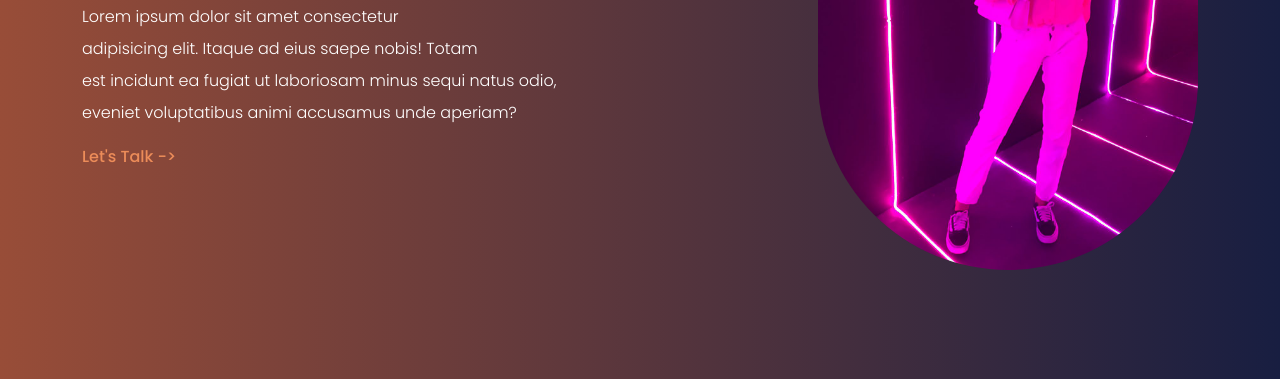
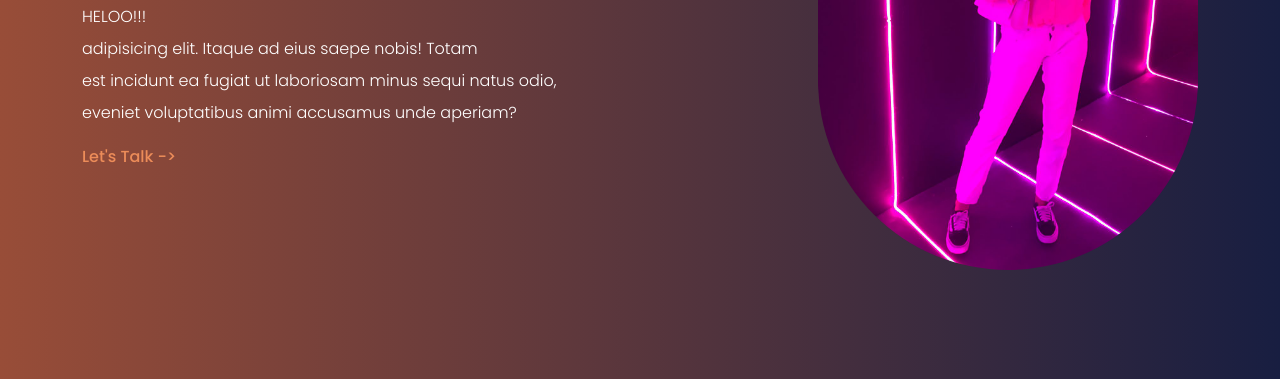
Before and after one commit to baabyygalll/baabyygalll.github.io, a plain HTML site: page index.html in a window 1280 px wide. Shown: the part 421-800 px from the top of the page. Drawn offline with nearby package versions, Linux system fonts and the light colour scheme.

Commit message:
add hello

```diff
--- a/index.html
+++ b/index.html
@@ -50,7 +50,7 @@
     <!-- Start Left Hero -->
     <div class="col-12 col-sm-6 text-white align-self-center order-1 order-lg-0" >
         <h1 class="identitas">Andira Azzahra <br> User Interface <br> Designer</h1>
-        <p class="fw-light lh-lg">Lorem ipsum dolor sit amet consectetur <br> adipisicing elit. Itaque ad eius saepe nobis! Totam <br> est incidunt ea fugiat ut  laboriosam minus sequi natus odio, <br> eveniet voluptatibus animi accusamus unde aperiam?</p>
+        <p class="fw-light lh-lg">HELOO!!! <br> adipisicing elit. Itaque ad eius saepe nobis! Totam <br> est incidunt ea fugiat ut  laboriosam minus sequi natus odio, <br> eveniet voluptatibus animi accusamus unde aperiam?</p>
         <a class="talk" href="#">Let's Talk -></a>
 
     </div>
```
